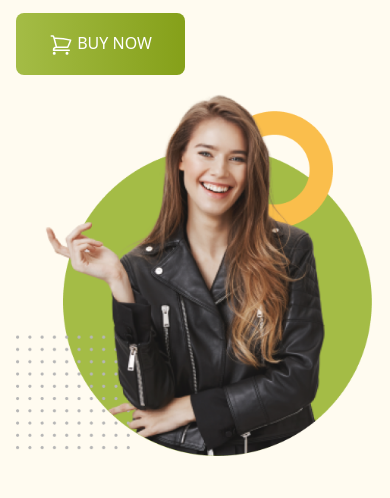
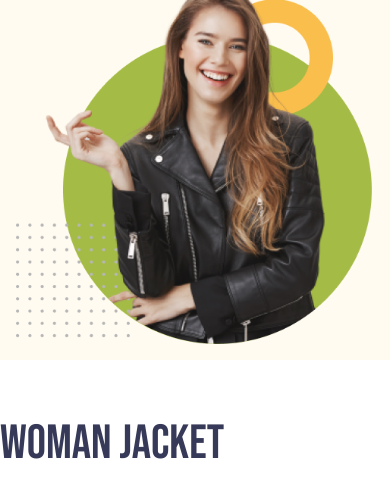
Before and after one commit to tofayeLL/penguin-fashion-tailwind, a plain HTML site: page index.html in a window 390 px wide. Shown: the part 300-798 px from the top of the page. Drawn offline with nearby package versions, Linux system fonts and the light colour scheme.

Commit message:
finally finished banner section with responsive and added women section

```diff
--- a/index.html
+++ b/index.html
@@ -24,6 +24,10 @@
 
 <body>
     <header class="bg-[#FFFBF0] ">
+
+        <!-- header container -->
+       <div class="md:max-w-[1180px] mx-auto px-4 py-4">
+
          <!-- nav section -->
          <nav>
 
@@ -31,7 +35,7 @@
 
 
          <!-- banner section -->
-        <div class="flex gap-3 flex-col md:flex-row justify-between items-center px-4 md:px-32 py-32">
+         <div class="flex gap-3 flex-col md:flex-row justify-between items-center ">
              <div class="space-y-4">
                  <h3 class="text-[35px] md:text-[80px] uppercase font-bebas"><span class="text-[#FABE4C]">Be the Penguins</span>
                      <br>of Winter
@@ -60,9 +64,18 @@
 
 
          </div>
+
+       </div>
     </header>
 
-    <main>
+    <main class="max-w-[1180px] mx-auto">
+        <!-- women jacket collection section -->
+        <section class="py-12">
+            <h3 class="text-[#363958] text-[48px] font-normal uppercase font-bebas">W0Man Jacket</h3>
+
+
+
+        </section>
 
     </main>
 
```
Lines whose indentation alone changed are shown as unchanged.
